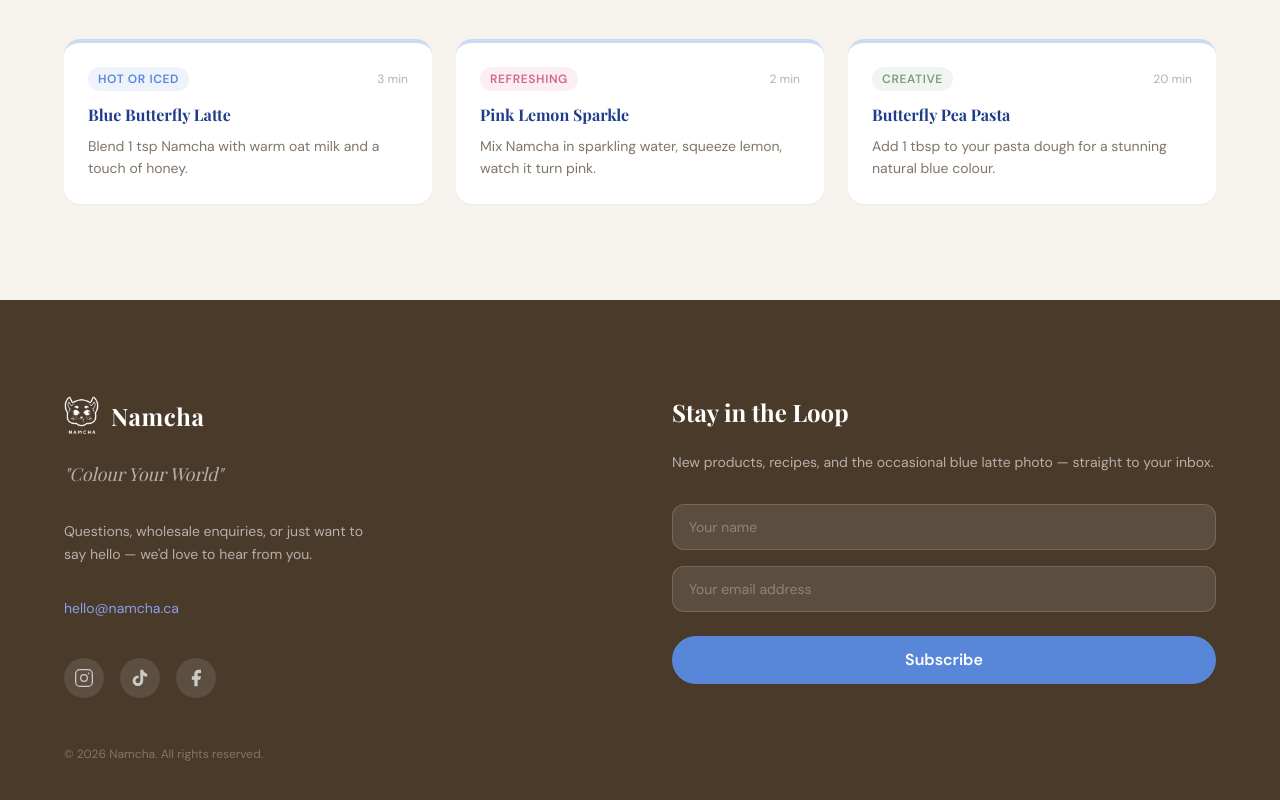
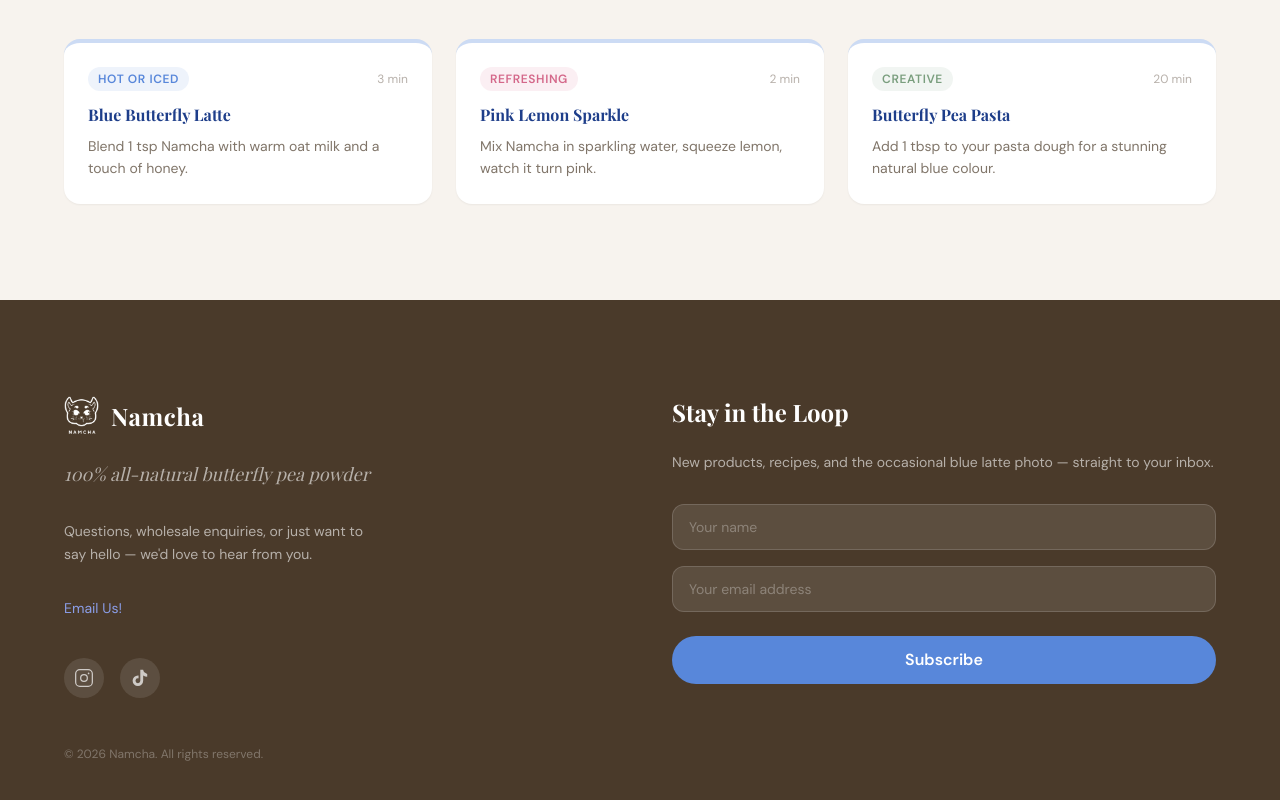
Before and after one commit to dyscollab/Namcha-Website, a React (Vite) app: page / in a window 1280 px wide. Shown: the part 5076-5876 px from the top of the page. Built offline with nearby package versions, Linux system fonts and the light colour scheme; a web font is replaced by a local one.

Commit message:
Update Contact.jsx
updated contact information with correct links

```diff
--- a/src/components/Contact.jsx
+++ b/src/components/Contact.jsx
@@ -19,18 +19,10 @@ function TikTokIcon() {
   )
 }
 
-function FacebookIcon() {
-  return (
-    <svg width="20" height="20" viewBox="0 0 24 24" fill="currentColor" aria-hidden="true">
-      <path d="M18 2h-3a5 5 0 00-5 5v3H7v4h3v8h4v-8h3l1-4h-4V7a1 1 0 011-1h3z"/>
-    </svg>
-  )
-}
 
 const socials = [
-  { label: 'Instagram', href: '#', Icon: InstagramIcon },
-  { label: 'TikTok',    href: '#', Icon: TikTokIcon    },
-  { label: 'Facebook',  href: '#', Icon: FacebookIcon  },
+  { label: 'Instagram', href: 'https://www.instagram.com/namcha.cafe/',                          Icon: InstagramIcon },
+  { label: 'TikTok',    href: 'https://www.tiktok.com/@namcha.cafe?_r=1&_t=ZS-96GCLvyJJAG',    Icon: TikTokIcon    },
 ]
 
 export default function Contact() {
@@ -68,7 +60,7 @@ export default function Contact() {
           </div>
 
           <p className="font-display text-white/60 italic text-lg mb-8">
-            "Colour Your World"
+            100% all-natural butterfly pea powder
           </p>
 
           <p className="font-body text-white/60 text-sm leading-relaxed mb-8 max-w-xs">
@@ -76,10 +68,10 @@ export default function Contact() {
           </p>
 
           <a
-            href="mailto:hello@namcha.ca"
+            href="mailto:namcha.cafe.1@gmail.com"
             className="font-body text-namcha-lavender hover:text-white transition-colors text-sm no-underline block mb-10"
           >
-            hello@namcha.ca
+            Email Us!
           </a>
 
           {/* Social links */}
@@ -89,6 +81,8 @@ export default function Contact() {
                 key={label}
                 href={href}
                 aria-label={label}
+                target="_blank"
+                rel="noreferrer"
                 className="w-10 h-10 rounded-full bg-white/10 hover:bg-white/20 flex items-center justify-center text-white/70 hover:text-white transition-all duration-300 no-underline"
               >
                 <Icon />
```
